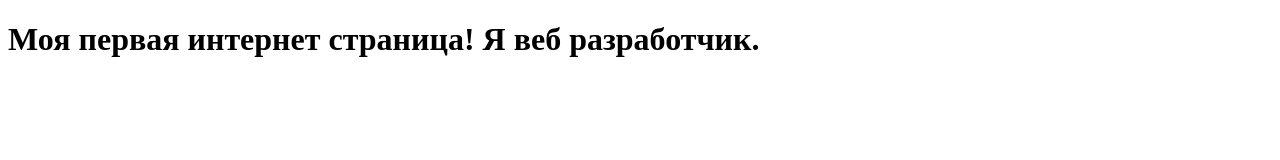
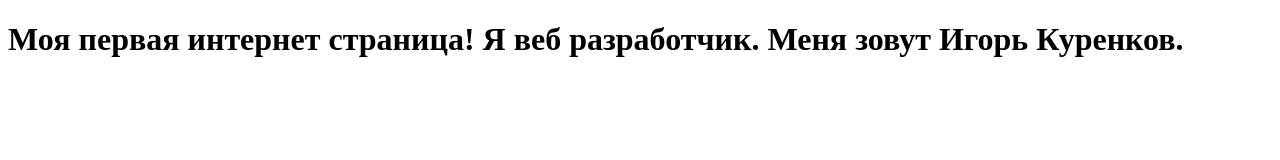
Before and after one commit to goga69/goga69.github.io, a plain HTML site: page index.html in a window 1280 px wide. Drawn offline with Linux system fonts and the light colour scheme.

Commit message:
Update index.html

```diff
--- a/index.html
+++ b/index.html
@@ -5,7 +5,9 @@
   <title>Обучение HTML</title>
 </head>
 <body>
-  <h1>Моя первая интернет страница! Я веб разработчик.</h1>
+  <h1>Моя первая интернет страница! Я веб разработчик.
+     Меня зовут Игорь Куренков.
+  </h1>
 
 </body>
 </html>
```
